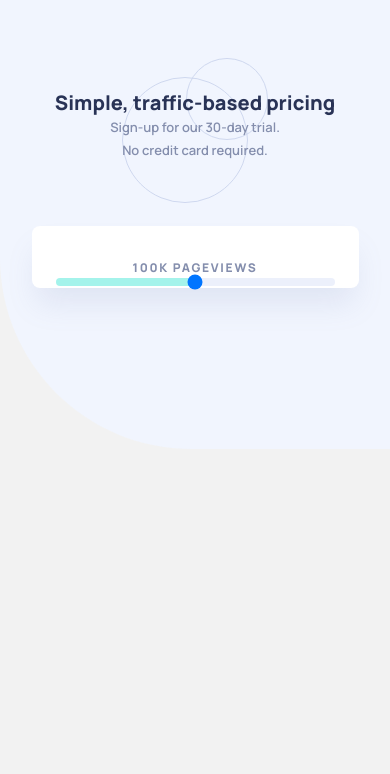
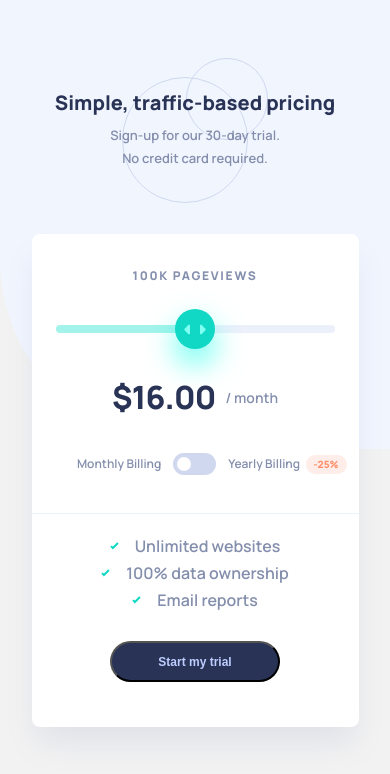
Before and after one commit to TemuriTsutskiridze/Interactive-Pricing-Component, a plain HTML site: page index.html in a window 390 px wide. Drawn offline with Linux system fonts and the light colour scheme.

Commit message:
mobile version

```diff
--- a/index.html
+++ b/index.html
@@ -21,8 +21,44 @@
     </header>
 
     <main>
-        <h2 class="main_heading">100K PAGEVIEWS</h2>
+        <div>
+            <h2 class="main_heading">100K PAGEVIEWS</h2>
+        </div>
         <input type="range" class = "slider" min = "0" max = "100" value = "50">
+        <div class="payment">
+            <p class="dollar">$16.00</p>
+            <p class="month">/ month</p>
+        </div>
+        <div class="billing">
+            <div class="monthly">
+                <p class="monthly_paragraph">Monthly Billing</p>
+                <label class = "toggle">
+                    <input type = "checkbox">
+                    <span class = "toggle_slider"></span>
+                </label>
+            </div>
+            <div class="yearly">
+                <p class="yearly_paragraph">Yearly Billing</p>
+                <p class="yearly_percent">-25%</p>
+            </div>
+        </div>
+        <div class="last">
+            <ul>
+                <li>
+                    <svg xmlns="http://www.w3.org/2000/svg" width="9" height="8"><path fill="none" stroke="#10D8C4" stroke-width="2" d="M1 4.134l1.907 1.908L7.949 1"/></svg>
+                    <p class="li_p">Unlimited websites</p>
+                </li>
+                <li>
+                    <svg xmlns="http://www.w3.org/2000/svg" width="9" height="8"><path fill="none" stroke="#10D8C4" stroke-width="2" d="M1 4.134l1.907 1.908L7.949 1"/></svg>
+                    <p class="li_p">100% data ownership </p>
+                </li>
+                <li>
+                    <svg xmlns="http://www.w3.org/2000/svg" width="9" height="8"><path fill="none" stroke="#10D8C4" stroke-width="2" d="M1 4.134l1.907 1.908L7.949 1"/></svg>
+                    <p class="li_p">Email reports</p>
+                </li>
+            </ul>
+            <button class = "start">Start my trial</button>
+        </div>
     </main>
 
     <script src="script.js"></script>
--- a/styles/styles.css
+++ b/styles/styles.css
@@ -3,6 +3,7 @@ body {
     background-color: #F2F2F2;
     background-image: url(../images/bg-pattern.svg);
     background-repeat: no-repeat;
+    color: #848EAD;
 }
 
 /* ------------------ HEADER -------------- */
@@ -30,8 +31,8 @@ header {
     font-size: 13px;
     line-height: 23px;
     text-align: center;
-    color: #848EAD;
     max-width: 22ch;
+    margin-top: 8px;
 }
 
 
@@ -57,7 +58,6 @@ main {
     text-align: center;
     letter-spacing: 1.71429px;
     text-transform: uppercase;
-    color: #848EAD;
     margin-top: 34px;
 }
 
@@ -73,4 +73,172 @@ input[type=range] {
     height: 8px;
     background: linear-gradient(to right, var(--before-thumb-color) 0%, var(--before-thumb-color) var(--thumb-position), var(--after-thumb-color) var(--thumb-position), var(--after-thumb-color) 100%);
     border-radius: 5px;
+    margin-top: 41px;
 }
+
+input[type="range"]::-webkit-slider-thumb {
+    -webkit-appearance: none;
+    appearance: none;
+    width: 40px;
+    height: 40px;
+    background: #10D8C4;
+    box-shadow: 0px 15px 30px rgba(0, 255, 231, 0.6);
+    border-radius: 100px;
+    background-image: url(../images/icon-slider.svg);
+    background-repeat: no-repeat;
+    background-position: top 50% left 50%;
+}
+
+.payment {
+    margin-top: 40px;
+    display: flex;
+    align-items: center;
+    gap: 10px;
+}
+
+.dollar {
+    font-weight: 800;
+    font-size: 32px;
+    line-height: 44px;
+    text-align: right;
+    letter-spacing: -0.8px;
+    color: #293356;
+}
+
+.month {
+    font-weight: 600;
+    font-size: 14px;
+    line-height: 19px;
+}
+
+.monthly_paragraph,  .yearly_paragraph{
+    font-weight: 600;
+    font-size: 12px;
+    line-height: 16px;
+}
+
+.billing {
+    display: flex;
+    gap: 12px;
+    margin-top: 34px;
+    width: 100%;
+    padding-right: 12px;
+    justify-content: flex-end;
+    border-bottom: 1px solid #ECF0FB;
+    padding-bottom: 38px;
+}
+
+.monthly, .yearly {
+    display: flex;
+    align-items: center;
+}
+
+.monthly {
+    gap: 12px;
+}
+
+.yearly {
+    gap: 5.5px;
+}
+
+/* toggle */
+
+.toggle {
+    display: inline-block;
+    position: relative;
+    width: 43px;
+    height: 22px;
+}
+
+.toggle input {
+    display: none;
+}
+
+.toggle_slider {
+    position: absolute;
+    cursor: pointer;
+    top: 0;
+    left: 0;
+    right: 0;
+    bottom: 0;
+    background-color: #CFD8EF;
+    border-radius: 34px;
+    transition: .5s;
+}
+
+/* .toggle_slider:hover {
+    background-color: #7AEADF;
+    transition: .5s;
+} */
+
+.toggle_slider:before {
+    position: absolute;
+    content: "";
+    height: 14px;
+    width: 14px;
+    left: 4px;
+    top: 4px;
+    background-color: white;
+    border-radius: 50%;
+    transition: .5s;
+}
+
+input:checked + .toggle_slider {
+    background-color: #7AEADF;
+}
+
+input:checked + .toggle_slider:before {
+    transform: translateX(21px);
+}
+
+.yearly_percent {
+    font-weight: 800;
+    font-size: 10px;
+    line-height: 19px;
+    color: #FF8D68;
+    width: 41px;
+    height: 19px;
+    background-color: #FEEDE8;
+    border-radius: 9.5px;
+    text-align: center;
+}
+
+.last {
+    margin-top: 24px;
+    display: flex;
+    flex-direction: column;
+    align-items: center;
+    gap: 33px;
+}
+
+.last ul {
+    display: flex;
+    flex-direction: column;
+    align-items: center;
+    gap: 11px;
+}
+
+.last ul li {
+    display: flex;
+    align-items: center;
+    gap: 16px;
+}
+
+.start {
+    font-weight: 800;
+    font-size: 12px;
+    line-height: 16px;
+    color: #BECDFF;
+    width: 170px;
+    height: 41px;
+    background: #293356;
+    border-radius: 20.5px;
+    margin-bottom: 45px;
+    transition: .5s;
+}
+
+.start:hover {
+    color: white;
+    transition: .5s;
+    cursor: pointer;
+}
```
